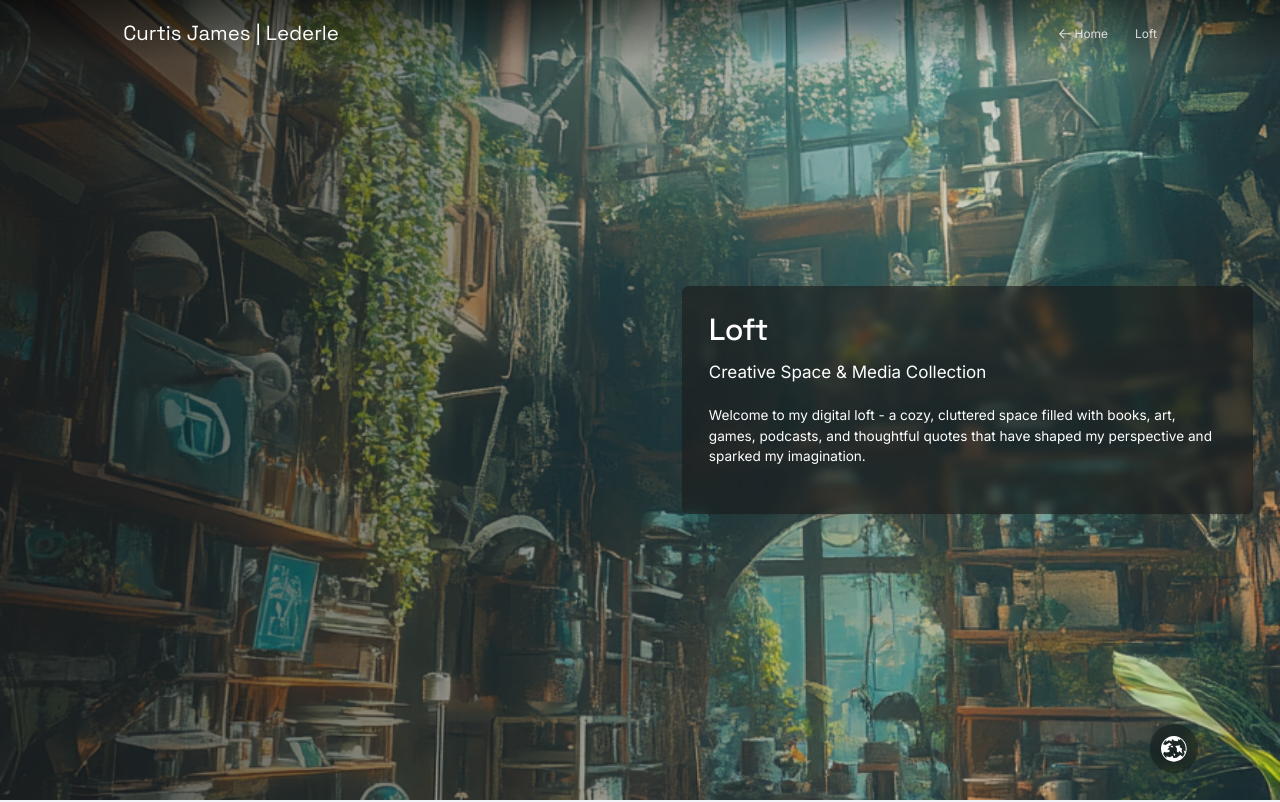
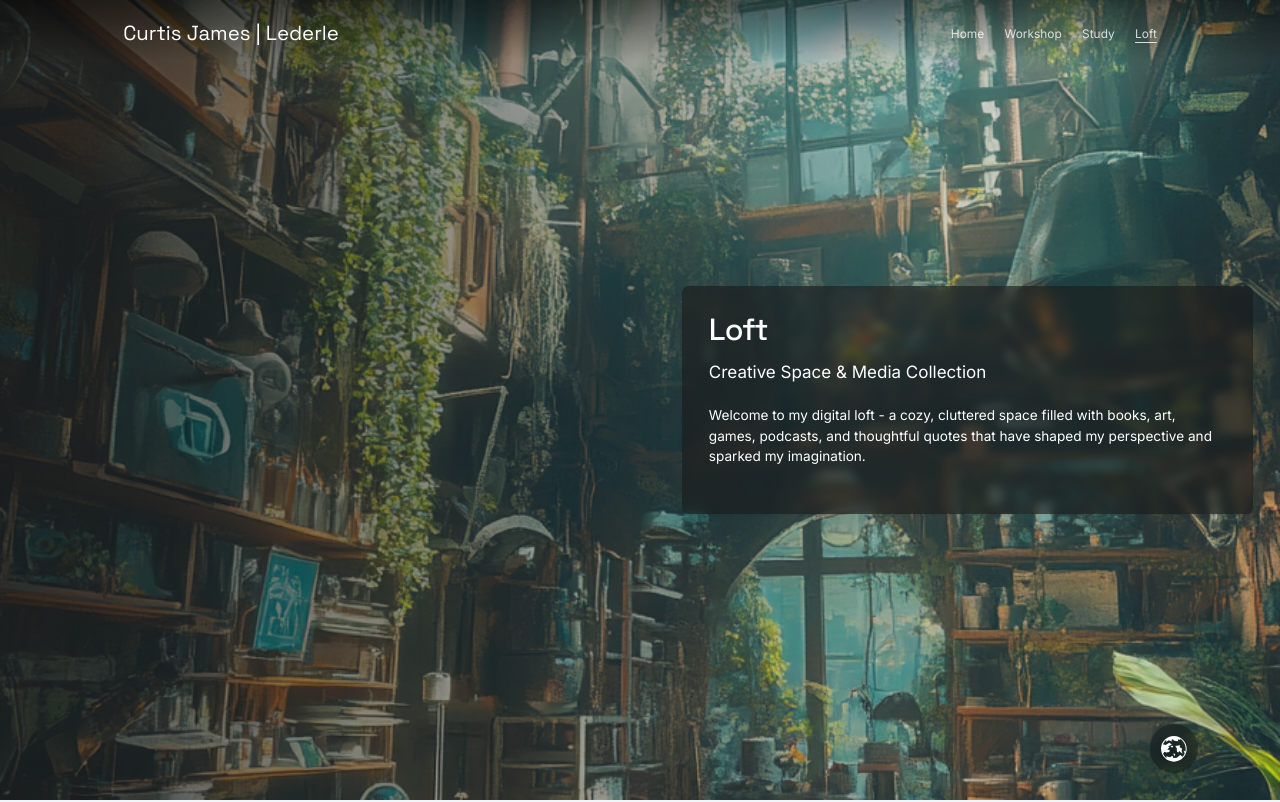
Before and after one commit to sojourner-alpha/world-mk1, a React (Vite) app: page /loft in a window 1280 px wide. Shown: the top 802 px of the page. Built offline with nearby package versions, Linux system fonts and the light colour scheme.

Commit message:
header updates

```diff
--- a/src/App.tsx
+++ b/src/App.tsx
@@ -317,7 +317,7 @@ const StudySection = () => (
           <h2 className="section-title text-white content-title text-center">Study</h2>
           <div className="content-text">
             <div className="text-left w-full">
-              <p className="text-lg mb-6">A space dedicated to educational content and my journey through various disciplines.<br/>Where analysis synthesis happens.<br/>A space for learning and deep thinking. </p>
+              <p className="text-lg mb-6">My learning and thinking space. Dedicated to educational content and a journey through various disciplines. Where analysis and synthesis happens. </p>
             </div>
             <Link to="/study" className="btn btn-primary content-button"><span>Explore</span></Link>
           </div>
--- a/src/components/PageHeader.tsx
+++ b/src/components/PageHeader.tsx
@@ -23,14 +23,31 @@ const PageHeader: React.FC<PageHeaderProps> = ({ pageName }) => {
             </div>
 
             {/* Desktop navigation - hidden on mobile */}
-            <nav className="hidden md:flex items-center space-x-8">
-              <Link to="/" className="text-white/80 hover:text-white text-sm flex items-center">
-                <svg xmlns="http://www.w3.org/2000/svg" className="h-4 w-4 mr-1" fill="none" viewBox="0 0 24 24" stroke="currentColor">
-                  <path strokeLinecap="round" strokeLinejoin="round" strokeWidth={2} d="M10 19l-7-7m0 0l7-7m-7 7h18" />
-                </svg>
-                <span>Home</span>
+            <nav className="hidden md:flex items-center gap-6">
+              <Link
+                to="/"
+                className={`text-white/80 hover:text-white text-sm flex items-center transition-colors ${pageName === 'Home' ? 'text-white underline underline-offset-4' : ''}`}
+              >
+                Home
               </Link>
-              <span className="text-white/80 text-sm">{pageName}</span>
+              <Link
+                to="/workshop"
+                className={`text-white/80 hover:text-white text-sm transition-colors ${pageName === 'Workshop' ? 'text-white underline underline-offset-4' : ''}`}
+              >
+                Workshop
+              </Link>
+              <Link
+                to="/study"
+                className={`text-white/80 hover:text-white text-sm transition-colors ${pageName === 'Study' ? 'text-white underline underline-offset-4' : ''}`}
+              >
+                Study
+              </Link>
+              <Link
+                to="/loft"
+                className={`text-white/80 hover:text-white text-sm transition-colors ${pageName === 'Loft' ? 'text-white underline underline-offset-4' : ''}`}
+              >
+                Loft
+              </Link>
             </nav>
           </div>
         </div>
--- a/src/pages/Study.tsx
+++ b/src/pages/Study.tsx
@@ -276,16 +276,7 @@ const Study = () => {
       </div>
 
       {/* Header */}
-      <header className="relative z-10 py-4 px-6">
-        <div className="container mx-auto">
-          <div className="flex items-center justify-between">
-            <Link to="/" className="text-2xl font-heading text-white">Curtis James | Lederle</Link>
-            <div>
-              <Link to="/" className="text-white hover:text-blue-300 transition">← Home</Link>
-            </div>
-          </div>
-        </div>
-      </header>
+      <PageHeader pageName="Study" />
 
       {/* Main content area - with custom scrollbar */}
       <div className="relative z-10 h-[calc(100vh-96px)] overflow-auto scrollbar-custom">
```
